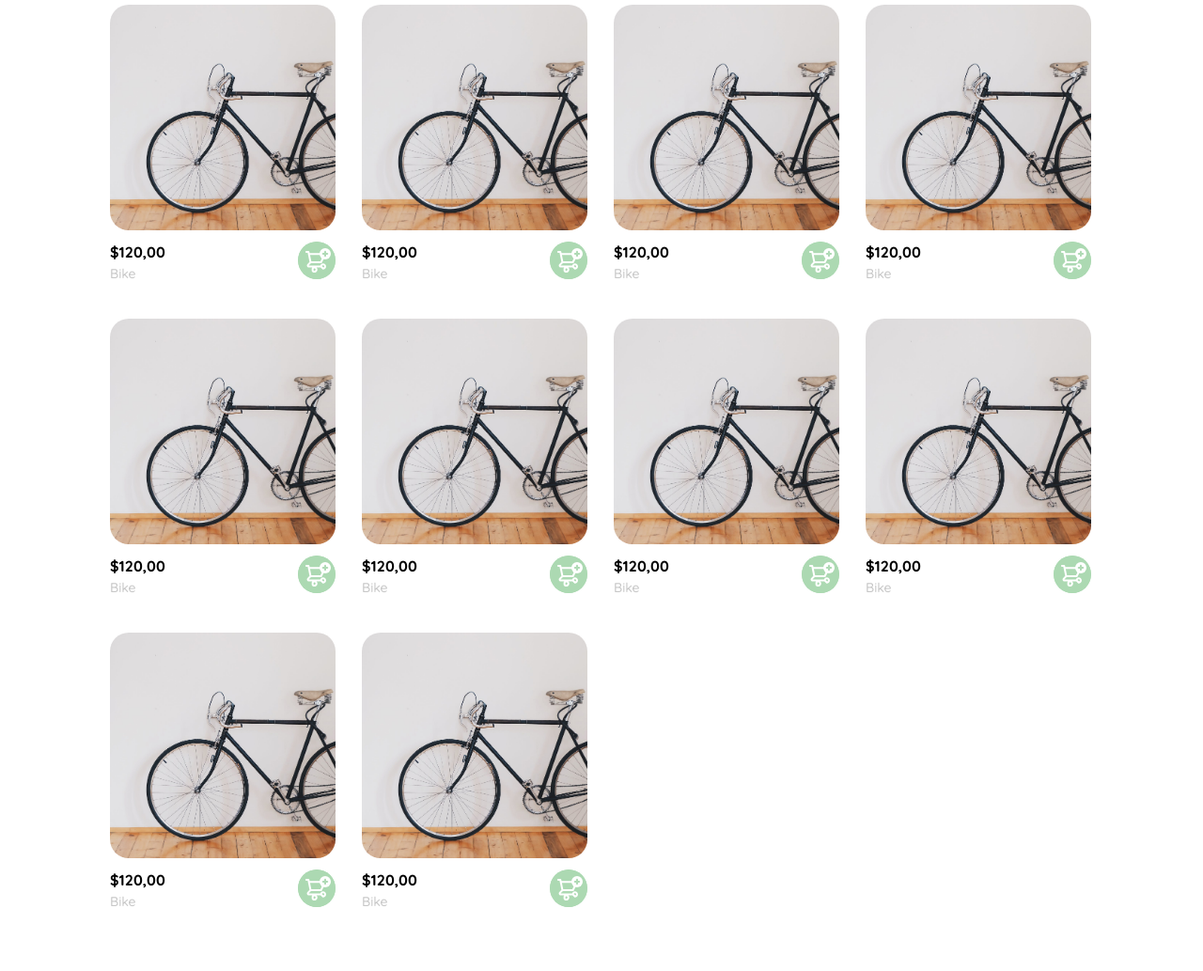
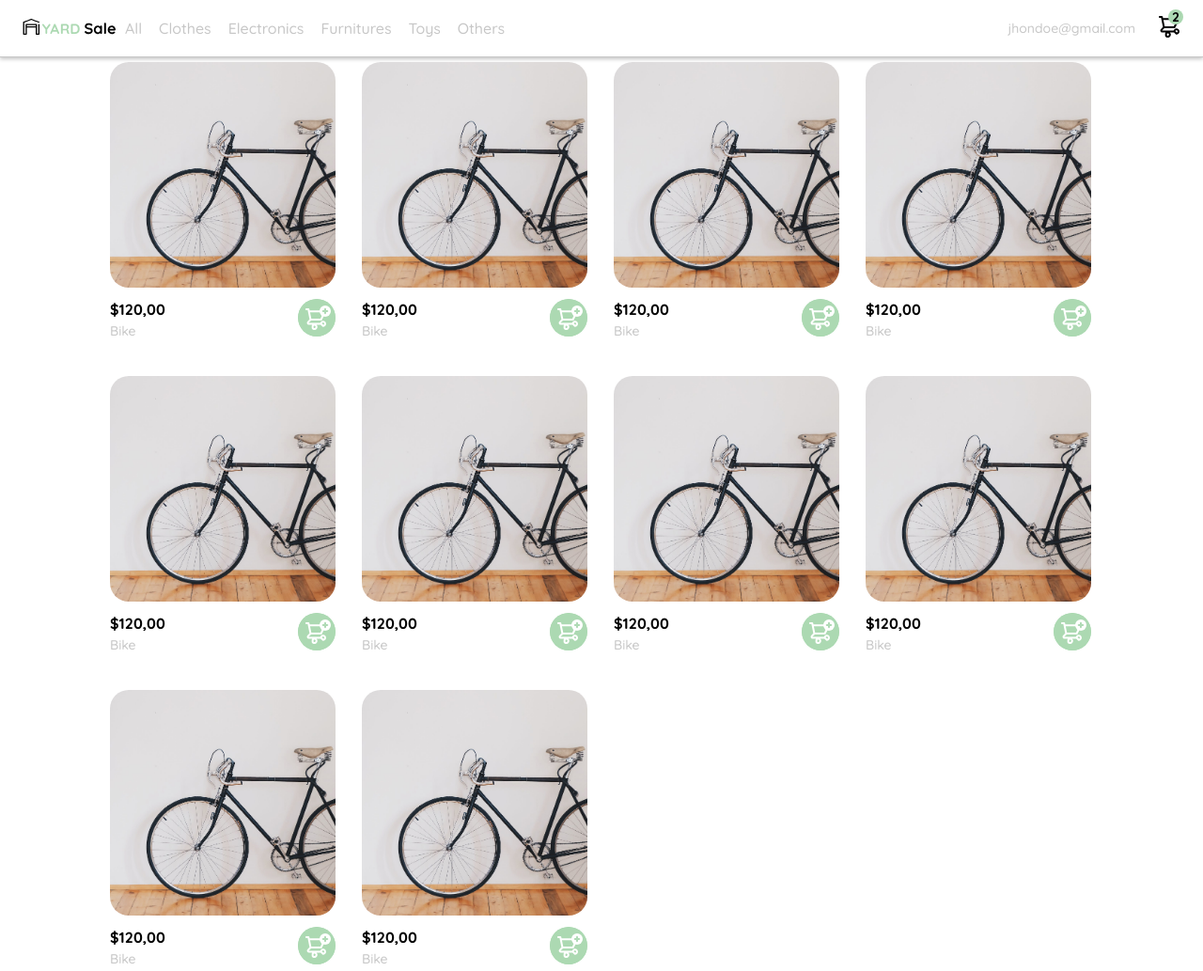
Before and after one commit to JsNcAr/StorePageTest, a plain HTML site: page store.html in a window 1280 px wide. Shown: the whole page at 94% size. Before the commit the page ends 974 px from the top, so only its background shows below. Drawn offline with Linux system fonts and the light colour scheme.

Commit message:
Completed redirection until store

```diff
--- a/store.html
+++ b/store.html
@@ -5,9 +5,7 @@
     <meta charset="UTF-8">
     <meta name="viewport" content="width=device-width, initial-scale=1.0">
     <link rel="preconnect" href="https://fonts.gstatic.com" crossorigin>
-        <link
-            href="https://fonts.googleapis.com/css2?family=Quicksand:wght@300;500;700&display=swap"
-            rel="stylesheet">
+    <link href="https://fonts.googleapis.com/css2?family=Quicksand:wght@300;500;700&display=swap" rel="stylesheet">
     <title>Store</title>
     <style>
         :root {
@@ -27,6 +25,7 @@
             margin: 0;
             font-family: 'Quicksand', sans-serif;
         }
+
         nav {
             display: flex;
             justify-content: space-between;
@@ -35,20 +34,25 @@
             border-bottom: 1px solid var(--very-light-pink);
             box-shadow: 0 2px 4px var(--very-light-pink);
         }
+
         .menu {
             display: none;
         }
+
         .logo {
             width: 100px;
         }
+
         .navbar-left {
             display: flex;
             align-items: center;
         }
+
         .navbar-left ul {
             margin-left: 12px;
         }
-        .navbar-left ul ,
+
+        .navbar-left ul,
         .navbar-right ul {
             list-style: none;
             padding: 0;
@@ -57,6 +61,7 @@
             align-items: center;
             height: 60px;
         }
+
         .navbar-left ul li a,
         .navbar-right ul li a {
             text-decoration: none;
@@ -65,19 +70,23 @@
             padding: 8px;
             border-radius: 8px;
         }
+
         .navbar-left ul li a:hover,
         .navbar-right ul li a:hover {
             color: var(--hospital-green);
             border: 1px solid var(--hospital-green);
         }
+
         .navbar-email {
             color: var(--very-light-pink);
             font-size: var(--sm);
         }
+
         .navbar-shopping-cart {
             position: relative;
             margin-left: 24px;
         }
+
         .navbar-shopping-cart div {
             width: 16px;
             height: 16px;
@@ -124,7 +133,7 @@
             margin: 0;
         }
 
-        .product-info figure img{
+        .product-info figure img {
             width: 40px;
             height: 40px;
             background-color: var(--hospital-green);
@@ -149,12 +158,15 @@
             .menu {
                 display: block;
             }
+
             .navbar-left ul {
                 display: none;
             }
+
             .navbar-email {
                 display: none;
             }
+
             .cards-container {
                 grid-template-columns: repeat(auto-fill, var(--card-size-mobile));
             }
@@ -168,12 +180,33 @@
                 height: var(--card-size-mobile);
             }
         }
-
     </style>
 </head>
 
 <body>
-
+    <nav>
+        <img src="Icons/icon_menu.svg" alt="menu" class="menu">
+        <div class="navbar-left">
+            <img src="Logos/logo_yard_sale.svg" alt="logo" class="logo">
+            <ul>
+                <li><a href="#">All</a></li>
+                <li><a href="#">Clothes</a></li>
+                <li><a href="#">Electronics</a></li>
+                <li><a href="#">Furnitures</a></li>
+                <li><a href="#">Toys</a></li>
+                <li><a href="#">Others</a></li>
+            </ul>
+        </div>
+        <div class="navbar-right">
+            <ul>
+                <li class="navbar-email">jhondoe@gmail.com</li>
+                <li class="navbar-shopping-cart">
+                    <img src="Icons/icon_shopping_cart.svg" alt="shopping-cart">
+                    <div>2</div>
+                </li>
+            </ul>
+        </div>
+    </nav>
     <section class="main-container">
         <div class="cards-container">
 
@@ -185,8 +218,7 @@
                         <p>Bike</p>
                     </div>
                     <figure>
-                            <img src="./Icons/bt_add_to_cart.svg"
-                                alt="add to cart">
+                        <img src="./Icons/bt_add_to_cart.svg" alt="add to cart">
                     </figure>
                 </div>
             </div>
@@ -198,8 +230,7 @@
                         <p>Bike</p>
                     </div>
                     <figure>
-                            <img src="./Icons/bt_add_to_cart.svg"
-                                alt="add to cart">
+                        <img src="./Icons/bt_add_to_cart.svg" alt="add to cart">
                     </figure>
                 </div>
             </div>
@@ -211,8 +242,7 @@
                         <p>Bike</p>
                     </div>
                     <figure>
-                            <img src="./Icons/bt_add_to_cart.svg"
-                                alt="add to cart">
+                        <img src="./Icons/bt_add_to_cart.svg" alt="add to cart">
                     </figure>
                 </div>
             </div>
@@ -224,8 +254,7 @@
                         <p>Bike</p>
                     </div>
                     <figure>
-                            <img src="./Icons/bt_add_to_cart.svg"
-                                alt="add to cart">
+                        <img src="./Icons/bt_add_to_cart.svg" alt="add to cart">
                     </figure>
                 </div>
             </div>
@@ -237,8 +266,7 @@
                         <p>Bike</p>
                     </div>
                     <figure>
-                            <img src="./Icons/bt_add_to_cart.svg"
-                                alt="add to cart">
+                        <img src="./Icons/bt_add_to_cart.svg" alt="add to cart">
                     </figure>
                 </div>
             </div>
@@ -250,8 +278,7 @@
                         <p>Bike</p>
                     </div>
                     <figure>
-                            <img src="./Icons/bt_add_to_cart.svg"
-                                alt="add to cart">
+                        <img src="./Icons/bt_add_to_cart.svg" alt="add to cart">
                     </figure>
                 </div>
             </div>
@@ -263,8 +290,7 @@
                         <p>Bike</p>
                     </div>
                     <figure>
-                            <img src="./Icons/bt_add_to_cart.svg"
-                                alt="add to cart">
+                        <img src="./Icons/bt_add_to_cart.svg" alt="add to cart">
                     </figure>
                 </div>
             </div>
@@ -276,8 +302,7 @@
                         <p>Bike</p>
                     </div>
                     <figure>
-                            <img src="./Icons/bt_add_to_cart.svg"
-                                alt="add to cart">
+                        <img src="./Icons/bt_add_to_cart.svg" alt="add to cart">
                     </figure>
                 </div>
             </div>
@@ -289,8 +314,7 @@
                         <p>Bike</p>
                     </div>
                     <figure>
-                            <img src="./Icons/bt_add_to_cart.svg"
-                                alt="add to cart">
+                        <img src="./Icons/bt_add_to_cart.svg" alt="add to cart">
                     </figure>
                 </div>
             </div>
@@ -302,8 +326,7 @@
                         <p>Bike</p>
                     </div>
                     <figure>
-                            <img src="./Icons/bt_add_to_cart.svg"
-                                alt="add to cart">
+                        <img src="./Icons/bt_add_to_cart.svg" alt="add to cart">
                     </figure>
                 </div>
             </div>
```
Also changed, not shown: create-account.html (+34 -6 lines), email.html (+32 -7 lines). Lines whose indentation alone changed are shown as unchanged.
